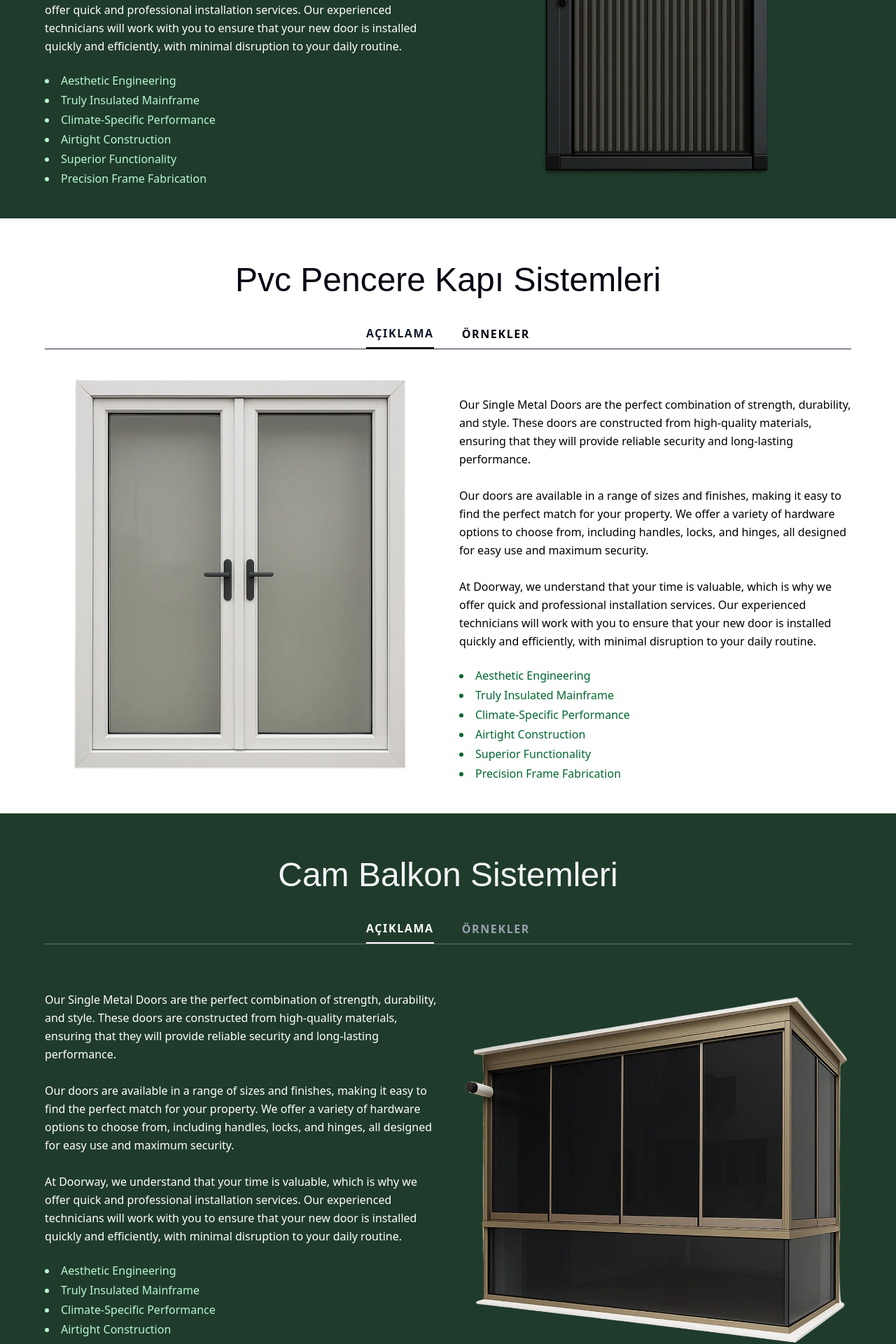
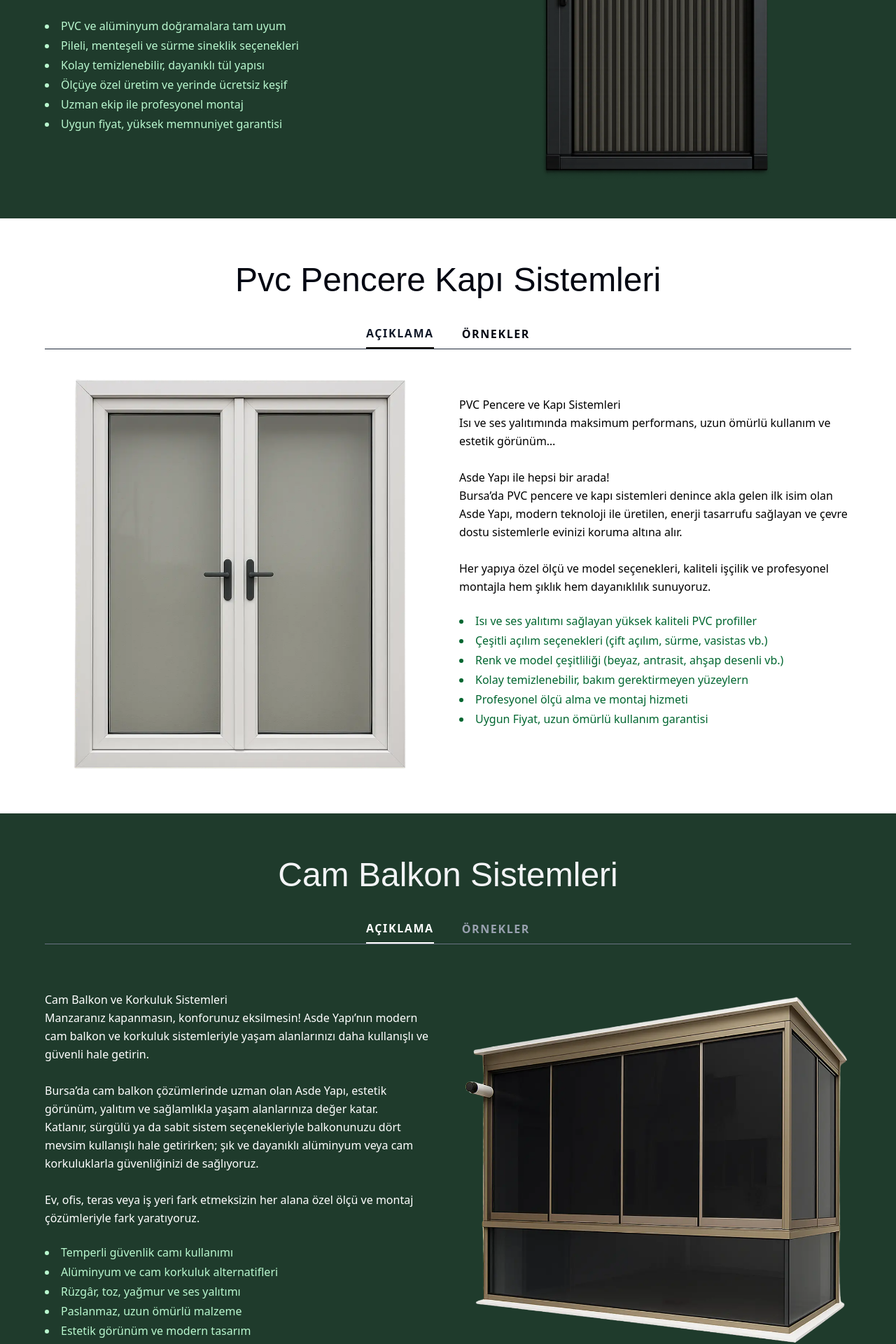
Before and after one commit to ErtugrulArac/AsdeYapi, a Next.js app: page / in a window 1280 px wide. Shown: the part 4280-6200 px from the top of the page at 70% size. Built offline with nearby package versions, Linux system fonts and the light colour scheme; a web font is replaced by a local one.

Commit message:
cambalkon pvc sineklik sistemeleri revizasyon

```diff
--- a/src/components/cambalkon/index.tsx
+++ b/src/components/cambalkon/index.tsx
@@ -20,19 +20,21 @@ interface TabContent {
 const content: Record<TabKey, TabContent> = {
   AÇIKLAMA: {
     text: `
-Our Single Metal Doors are the perfect combination of strength, durability, and style. These doors are constructed from high-quality materials, ensuring that they will provide reliable security and long-lasting performance.
+  Cam Balkon ve Korkuluk Sistemleri
+Manzaranız kapanmasın, konforunuz eksilmesin! Asde Yapı’nın modern cam balkon ve korkuluk sistemleriyle yaşam alanlarınızı daha kullanışlı ve güvenli hale getirin.
 
-Our doors are available in a range of sizes and finishes, making it easy to find the perfect match for your property. We offer a variety of hardware options to choose from, including handles, locks, and hinges, all designed for easy use and maximum security.
+Bursa’da cam balkon çözümlerinde uzman olan Asde Yapı, estetik görünüm, yalıtım ve sağlamlıkla yaşam alanlarınıza değer katar.
+Katlanır, sürgülü ya da sabit sistem seçenekleriyle balkonunuzu dört mevsim kullanışlı hale getirirken; şık ve dayanıklı alüminyum veya cam korkuluklarla güvenliğinizi de sağlıyoruz.
 
-At Doorway, we understand that your time is valuable, which is why we offer quick and professional installation services. Our experienced technicians will work with you to ensure that your new door is installed quickly and efficiently, with minimal disruption to your daily routine.
+Ev, ofis, teras veya iş yeri fark etmeksizin her alana özel ölçü ve montaj çözümleriyle fark yaratıyoruz.
     `,
     list: [
-      "Aesthetic Engineering",
-      "Truly Insulated Mainframe",
-      "Climate-Specific Performance",
-      "Airtight Construction",
-      "Superior Functionality",
-      "Precision Frame Fabrication"
+      "Temperli güvenlik camı kullanımı",
+      "Alüminyum ve cam korkuluk alternatifleri",
+      "Rüzgâr, toz, yağmur ve ses yalıtımı",
+      "Paslanmaz, uzun ömürlü malzeme",
+      "Estetik görünüm ve modern tasarım",
+
     ],
     image: "cambalkonsistem.webp"
   },
--- a/src/components/footer/index.tsx
+++ b/src/components/footer/index.tsx
@@ -15,17 +15,19 @@ export default function Footer() {
     <footer className="bg-white w-full text-black font-sans pt-16 px-6">
       {/* Newsletter */}
       <div className="max-w-4xl mx-auto text-center mb-20">
-        <h2 className="text-2xl font-semibold mb-2">Asdem Yapı İle İletişime Geç</h2>
-        <p className="text-gray-600 mb-6">We’ll send you updates once per week. No spam</p>
+        <h2 className="text-2xl font-semibold mb-2">Asde Yapı Gündemine Abone Ol</h2>
+        <p className="text-gray-600 mb-6">Asde Yapı ile alakalı gelişmelerden haberdar olun.</p>
         <div className="flex flex-col sm:flex-row gap-4 justify-center items-center">
           <input
             type="email"
-            placeholder="Enter your email"
+            placeholder="Mail Adresini Giriniz"
             className="w-full sm:w-80 px-4 py-3 rounded-md bg-gray-100 text-sm focus:outline-none"
           />
-          <button className="bg-violet-500 hover:bg-violet-600 text-white font-semibold py-3 px-8 rounded-md transition-all">
-            SUBSCRIBE
-          </button>
+          <a href="https://www.whatsapp.com/channel/0029VaEO1GQLo4hp736e1Z3K">
+            <button className="bg-[#ff7a00] hover:bg-[#ff7a00] text-white font-semibold py-3 px-8 rounded-md transition-all">
+              Abone Ol
+            </button>
+          </a>
         </div>
       </div>
 
@@ -34,12 +36,11 @@ export default function Footer() {
         {/* Logo + Slogan */}
         <div className="sm:w-1/3">
           <h3 className="text-2xl font-bold mb-2">
-            <span className="text-black">As</span>
-            <span className="text-[#ff7a00]">dem</span>
-            <span className="text-black">Yapı</span>
+            <span className="text-black">Asde</span>
+            <span className="text-[#ff7a00]">Yapı</span>
           </h3>
           <p className="text-gray-500 text-sm max-w-xs">
-            Design a footer to provide digital experiences that creates a happy world.
+          Estetik, Dayanıklılık, Konfor
           </p>
         </div>
 
@@ -83,10 +84,10 @@ export default function Footer() {
       {/* Social + Copyright */}
       <div className="mt-10 mb-4 text-center text-sm text-gray-400">
         <div className="flex justify-center gap-4 mb-4">
-          <FaYoutube className="hover:text-black transition" />
-          <FaInstagram className="hover:text-black transition" />
-          <FaFacebookF className="hover:text-black transition" />
-          <FaTwitter className="hover:text-black transition" />
+          <a href="">  <FaYoutube className="hover:text-black transition" /></a>
+          <a href="">   <FaInstagram className="hover:text-black transition" /></a>
+          <a href="">   <FaFacebookF className="hover:text-black transition" /></a>
+          <a href="">   <FaTwitter className="hover:text-black transition" /></a>
         </div>
         <p>Flower Shop © 2023. All rights reserved.</p>
       </div>
--- a/src/components/pvc/index.tsx
+++ b/src/components/pvc/index.tsx
@@ -20,19 +20,21 @@ interface TabContent {
 const content: Record<TabKey, TabContent> = {
     AÇIKLAMA: {
         text: `
-Our Single Metal Doors are the perfect combination of strength, durability, and style. These doors are constructed from high-quality materials, ensuring that they will provide reliable security and long-lasting performance.
+PVC Pencere ve Kapı Sistemleri
+Isı ve ses yalıtımında maksimum performans, uzun ömürlü kullanım ve estetik görünüm…
 
-Our doors are available in a range of sizes and finishes, making it easy to find the perfect match for your property. We offer a variety of hardware options to choose from, including handles, locks, and hinges, all designed for easy use and maximum security.
+  Asde Yapı ile hepsi bir arada!
+Bursa’da PVC pencere ve kapı sistemleri denince akla gelen ilk isim olan Asde Yapı, modern teknoloji ile üretilen, enerji tasarrufu sağlayan ve çevre dostu sistemlerle evinizi koruma altına alır.
 
-At Doorway, we understand that your time is valuable, which is why we offer quick and professional installation services. Our experienced technicians will work with you to ensure that your new door is installed quickly and efficiently, with minimal disruption to your daily routine.
+Her yapıya özel ölçü ve model seçenekleri, kaliteli işçilik ve profesyonel montajla hem şıklık hem dayanıklılık sunuyoruz.
     `,
         list: [
-            "Aesthetic Engineering",
-            "Truly Insulated Mainframe",
-            "Climate-Specific Performance",
-            "Airtight Construction",
-            "Superior Functionality",
-            "Precision Frame Fabrication"
+            "Isı ve ses yalıtımı sağlayan yüksek kaliteli PVC profiller",
+            "Çeşitli açılım seçenekleri (çift açılım, sürme, vasistas vb.)",
+            "Renk ve model çeşitliliği (beyaz, antrasit, ahşap desenli vb.)",
+            "Kolay temizlenebilir, bakım gerektirmeyen yüzeylern",
+            "Profesyonel ölçü alma ve montaj hizmeti",
+            "Uygun Fiyat, uzun ömürlü kullanım garantisi"
         ],
         image: "fransızarka.webp"
     },
@@ -40,7 +42,7 @@ At Doorway, we understand that your time is valuable, which is why we offer quic
         text: "",
         list: [],
         image: "",
-        gallery: ["pvc1.webp", "pvc2.webp", "pvc3.webp", ]
+        gallery: ["pvc1.webp", "pvc2.webp", "pvc3.webp",]
     }
 };
 
--- a/src/components/sineklik/index.tsx
+++ b/src/components/sineklik/index.tsx
@@ -20,19 +20,19 @@ interface TabContent {
 const content: Record<TabKey, TabContent> = {
   AÇIKLAMA: {
     text: `
-Our Single Metal Doors are the perfect combination of strength, durability, and style. These doors are constructed from high-quality materials, ensuring that they will provide reliable security and long-lasting performance.
+Bursa’da kaliteli sineklik çözümleri mi arıyorsunuz? Asde Yapı, uzun ömürlü, estetik ve fonksiyonel sineklik sistemleriyle yaşam alanlarınızı sinek ve haşerelere karşı koruma altına alıyor.
+Pencere ya da kapı fark etmeksizin, her ölçüye ve modele özel üretilen sinekliklerimiz sayesinde yaz aylarının keyfini rahatça çıkarabilirsiniz.
 
-Our doors are available in a range of sizes and finishes, making it easy to find the perfect match for your property. We offer a variety of hardware options to choose from, including handles, locks, and hinges, all designed for easy use and maximum security.
-
-At Doorway, we understand that your time is valuable, which is why we offer quick and professional installation services. Our experienced technicians will work with you to ensure that your new door is installed quickly and efficiently, with minimal disruption to your daily routine.
+Bursa sineklik sektöründe güvenilirliği ve müşteri memnuniyetini ön planda tutan Asde Yapı, uygun fiyat ve profesyonel montaj hizmetiyle fark yaratıyor.
+Ev, ofis, balkon veya cam balkonlar için özel tasarladığımız sistemler ile hem estetik hem konforu bir arada sunuyoruz.
     `,
     list: [
-      "Aesthetic Engineering",
-      "Truly Insulated Mainframe",
-      "Climate-Specific Performance",
-      "Airtight Construction",
-      "Superior Functionality",
-      "Precision Frame Fabrication"
+      "PVC ve alüminyum doğramalara tam uyum",
+      "Pileli, menteşeli ve sürme sineklik seçenekleri",
+      "Kolay temizlenebilir, dayanıklı tül yapısı",
+      "Ölçüye özel üretim ve yerinde ücretsiz keşif",
+      "Uzman ekip ile profesyonel montaj",
+      "Uygun fiyat, yüksek memnuniyet garantisi"
     ],
     image: "sinekliksistemleri.webp"
   },
@@ -64,9 +64,8 @@ export default function ProductTabs() {
             <button
               key={tab}
               onClick={() => setActiveTab(tab)}
-              className={`pb-2 cursor-pointer tracking-widest font-semibold uppercase transition-colors duration-300 ${
-                activeTab === tab ? "border-b-2 border-white text-white" : "text-gray-400 hover:text-white"
-              }`}
+              className={`pb-2 cursor-pointer tracking-widest font-semibold uppercase transition-colors duration-300 ${activeTab === tab ? "border-b-2 border-white text-white" : "text-gray-400 hover:text-white"
+                }`}
             >
               {tab}
             </button>
```
